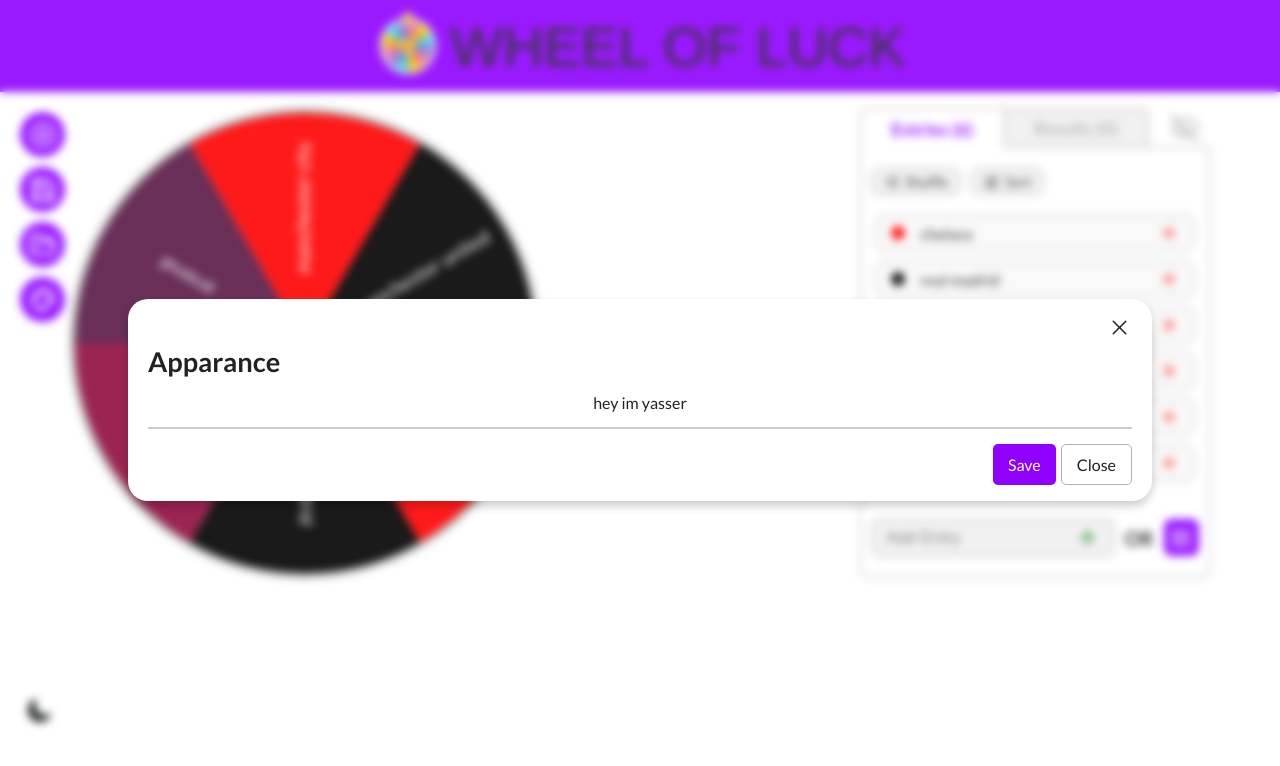
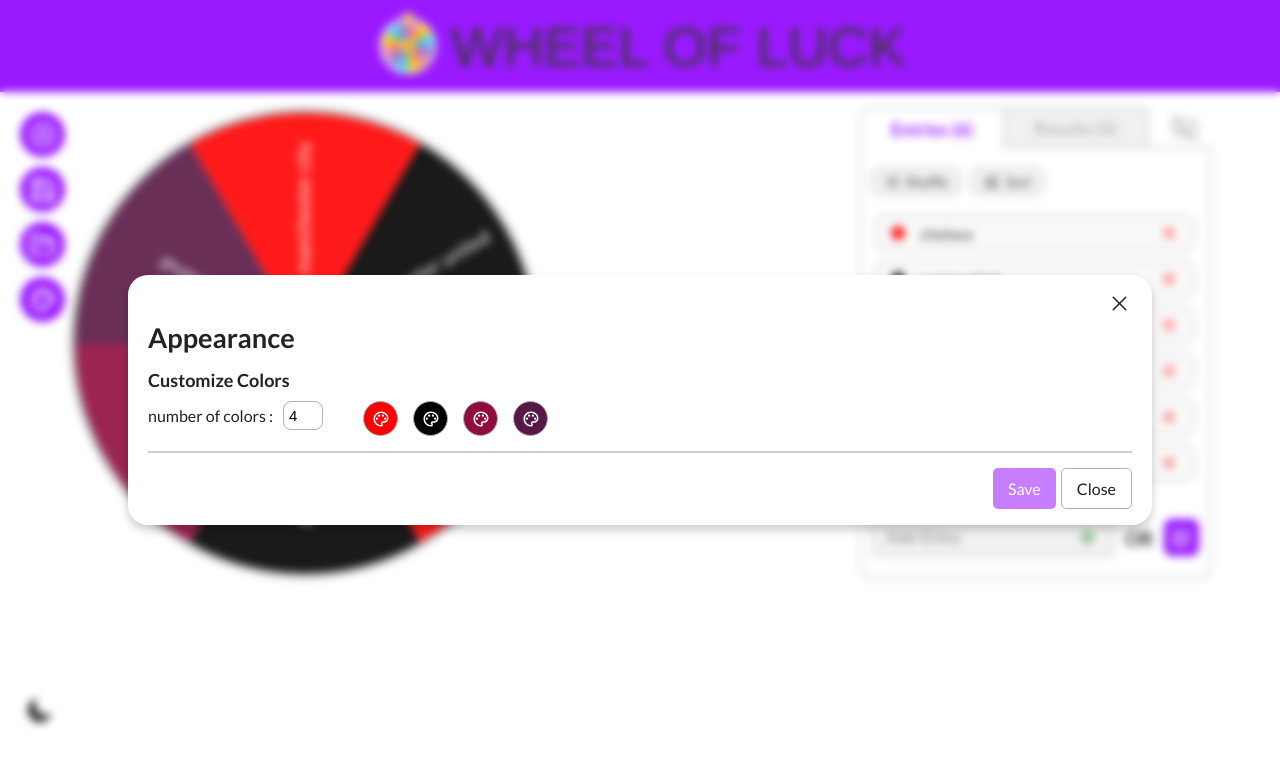
Before and after one commit to YasserCoder/wheel-of-luck, a React (Vite) app: page / in a window 1280 px wide. Both pictures are taken after a click on the button "Customize". Shown: the top 766 px of the page. Built offline with nearby package versions, Linux system fonts and the light colour scheme; a web font is replaced by a local one.

Commit message:
finish building the customize colors section

```diff
--- a/src/components/CustomizeBtn.tsx
+++ b/src/components/CustomizeBtn.tsx
@@ -1,9 +1,14 @@
+import { useEffect, useRef, useState } from "react";
+import Swal from "sweetalert2";
+
 import Modal from "./Modal";
 import MenuItem from "./MenuItem";
 import ModalWrapper from "./ModalWrapper";
+import { useEntries } from "../context/entriesContext";
+import { getRandomColor } from "../utils/helpers";
 
 import { MdOutlineColorLens } from "react-icons/md";
-// import styles from "./styles/customizeBtn.module.css";
+import styles from "./styles/customizeBtn.module.css";
 
 export default function CustomizeBtn() {
     return (
@@ -21,16 +26,118 @@ export default function CustomizeBtn() {
 }
 
 function Settings({ onClose }: { onClose?: () => void }) {
-    function saveChanges() {}
+    const {
+        value: { colors },
+        dispatch,
+    } = useEntries();
+    const [clrs, setClrs] = useState<string[]>(colors);
+    const [clrsNbr, setClrsNbr] = useState(clrs.length);
+
+    function handleChange(e: React.ChangeEvent<HTMLInputElement>) {
+        const val = +e.target.value;
+        if (val > 1 && val <= 40) {
+            if (val < clrsNbr) {
+                const diff = clrsNbr - val;
+                const newArr = clrs.slice(0, -diff);
+                setClrsNbr(val);
+                setClrs(newArr);
+            } else {
+                setClrsNbr(val);
+            }
+        }
+    }
+    function saveChanges() {
+        dispatch({ type: "colors/set", payload: clrs });
+        onClose?.();
+        Swal.fire({
+            title: "Saved!",
+            text: "Your changes has been applied.",
+            icon: "success",
+            showConfirmButton: false,
+            timer: 1000,
+        });
+    }
     return (
         <ModalWrapper
-            title="Apparance"
+            title="Appearance"
             confirmBtn="Save"
-            confirmDisabled={false}
+            confirmDisabled={clrs === colors}
             handleConfirm={saveChanges}
             onClose={onClose}
         >
-            <div className="">hey im yasser</div>
+            <div className={styles.customizeClrs}>
+                <h3>customize colors </h3>
+                <div className={styles.displayClrs}>
+                    <div className={styles.clrsNbr}>
+                        <p>number of colors :</p>
+                        <input
+                            min={2}
+                            max={40}
+                            value={clrsNbr}
+                            onChange={handleChange}
+                            type="number"
+                            className={styles.inputNbr}
+                        />
+                    </div>
+                    <div className={styles.clrs}>
+                        {Array.from({ length: clrsNbr }).map((_, i) => (
+                            <ColorPicker
+                                key={i}
+                                index={i}
+                                clrs={clrs}
+                                setClrs={setClrs}
+                                initialColor={clrs[i] || getRandomColor()}
+                            />
+                        ))}
+                    </div>
+                </div>
+            </div>
         </ModalWrapper>
     );
 }
+
+type CPProps = {
+    initialColor: string;
+    index: number;
+    clrs: string[];
+    setClrs: (color: string[]) => void;
+};
+
+function ColorPicker({ initialColor, clrs, setClrs, index }: CPProps) {
+    const [color, setColor] = useState(initialColor);
+    const inputRef = useRef<HTMLInputElement>(null);
+
+    const handleColorChange = (e: React.ChangeEvent<HTMLInputElement>) => {
+        const newColor = e.target.value;
+        setColor(newColor);
+        const newArr = clrs.map((clr, i) => (i === index ? newColor : clr));
+        setClrs(newArr);
+    };
+
+    const handleClick = () => {
+        inputRef.current?.click();
+    };
+    useEffect(() => {
+        if (index >= clrs.length) {
+            setClrs([...clrs, initialColor]);
+        }
+    }, [clrs, setClrs, initialColor, index]);
+
+    return (
+        <div className={styles.clrPicker}>
+            <button
+                onClick={handleClick}
+                style={{ backgroundColor: color }}
+                title="Pick a color"
+            >
+                <MdOutlineColorLens />
+            </button>
+            <input
+                type="color"
+                ref={inputRef}
+                value={color}
+                onChange={handleColorChange}
+            />
+        </div>
+    );
+}
--- a/src/components/styles/customizeBtn.module.css
+++ b/src/components/styles/customizeBtn.module.css
@@ -0,0 +1,62 @@
+.customizeClrs {
+    display: flex;
+    flex-direction: column;
+    gap: 10px;
+    align-self: flex-start;
+}
+.customizeClrs h3 {
+    font-size: 18px;
+    font-weight: 600;
+    text-transform: capitalize;
+}
+.displayClrs {
+    display: flex;
+    gap: 40px;
+    align-items: flex-start;
+}
+.clrs {
+    display: flex;
+    justify-content: flex-start;
+    align-items: center;
+    gap: 15px;
+    flex-wrap: wrap;
+}
+.clrsNbr {
+    display: flex;
+    gap: 10px;
+    align-items: center;
+    text-wrap: nowrap;
+}
+/* .clrsNbr p {
+} */
+.inputNbr {
+    outline: none;
+    width: 40px;
+    padding: 5px 0px 5px 5px;
+    border: 1px solid var(--color-border);
+    border-radius: 8px;
+    font-size: 15px;
+}
+.clrPicker {
+    display: inline-block;
+    position: relative;
+}
+.clrPicker button {
+    width: 35px;
+    height: 35px;
+    font-size: 18px;
+    border-radius: 100%;
+    border: 1px solid var(--color-border);
+    color: white;
+    display: flex;
+    align-items: center;
+    justify-content: center;
+}
+.clrPicker input {
+    visibility: hidden;
+    width: 1px;
+    height: 1px;
+    position: absolute;
+    bottom: 5px;
+    left: 0;
+}
--- a/src/utils/helpers.ts
+++ b/src/utils/helpers.ts
@@ -52,3 +52,14 @@ export function sortWinners(
     normal.sort((a, b) => a.winner.localeCompare(b.winner));
     return [...normal, ...images];
 }
+
+export function getRandomColor() {
+    const letters = "0123456789ABCDEF";
+    let color = "#";
+
+    for (let i = 0; i < 6; i++) {
+        color += letters[Math.floor(Math.random() * 16)];
+    }
+
+    return color;
+}
```
